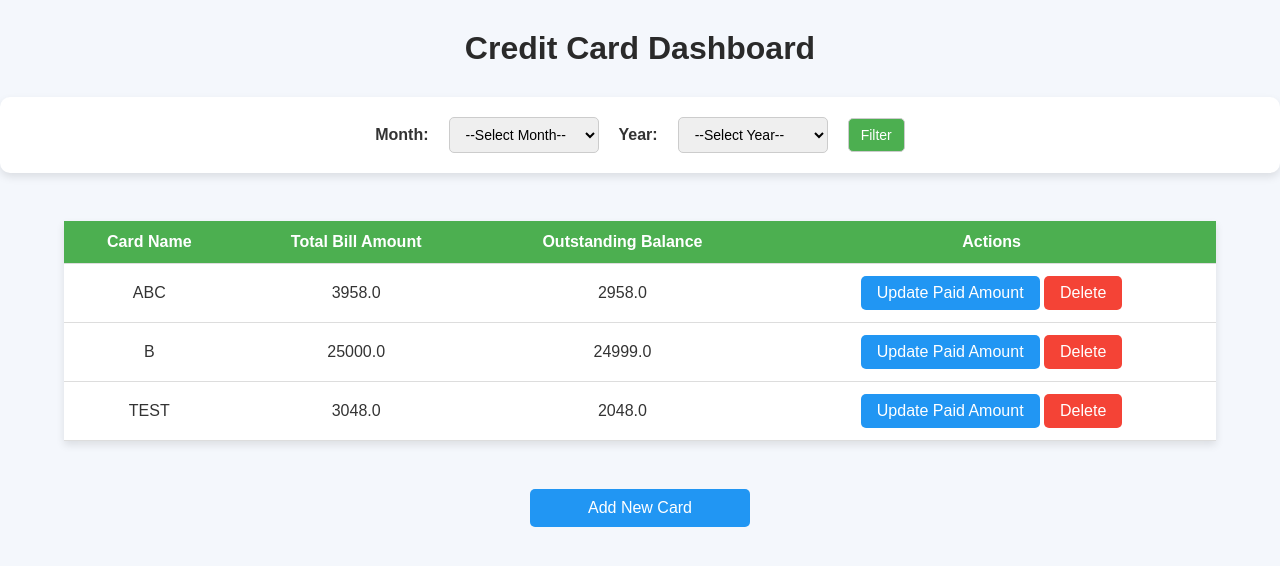
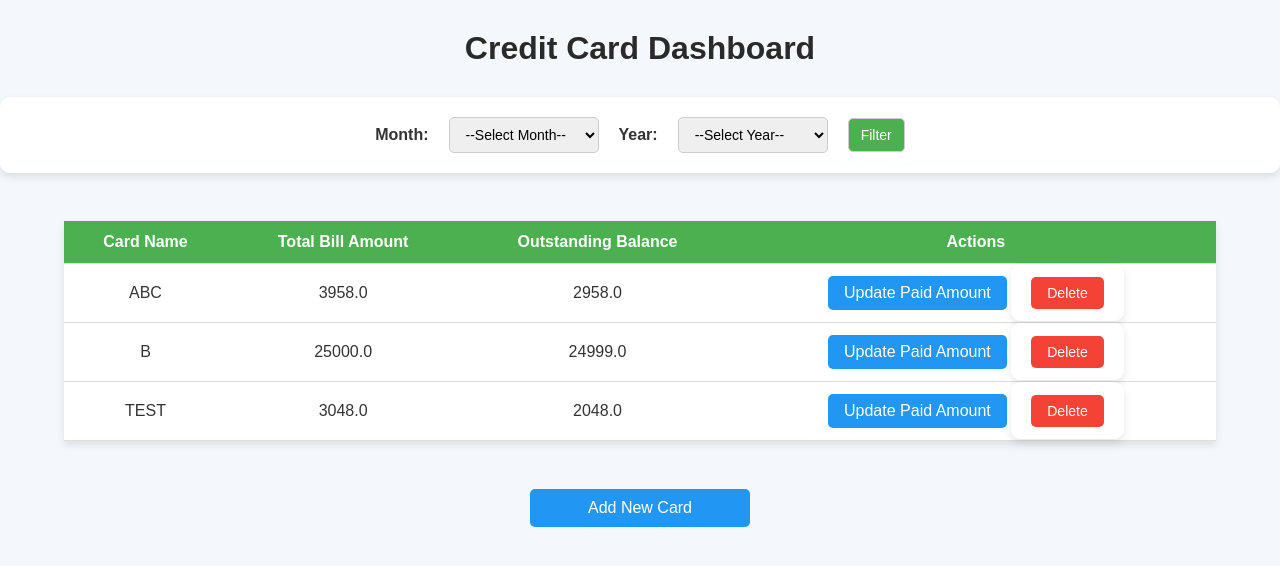
Before and after one commit to chinnu2534/CREDITCARDTOOL, a Flask app: page / in a window 1280 px wide. Shown: the top 566 px of the page. Run offline with Flask 3, Linux system fonts and the light colour scheme; data comes from the database, SQL or seed files in the repository.

Commit message:
Update index.html

```diff
--- a/templates/index.html
+++ b/templates/index.html
@@ -183,9 +183,14 @@
                 <td>{{ card['total_bill_amount'] }}</td>
                 <td>{{ card['outstanding_balance'] }}</td>
                 <td>
-                    <a href="{{ url_for('update_paid', card_id=card['id']) }}">Update Paid Amount</a>
-                    <a href="{{ url_for('delete_card', card_id=card['id']) }}" style="background-color: #f44336;">Delete</a>
-                </td>
+    <a href="{{ url_for('update_paid', card_id=card['id']) }}">Update Paid Amount</a>
+    <form action="{{ url_for('delete_card', card_id=card['id']) }}" method="POST" style="display:inline;">
+        <button type="submit" style="background-color: #f44336; color: white; border: none; padding: 8px 16px; border-radius: 5px; cursor: pointer;">
+            Delete
+        </button>
+    </form>
+</td>
+
             </tr>
             {% endfor %}
         </tbody>
```
